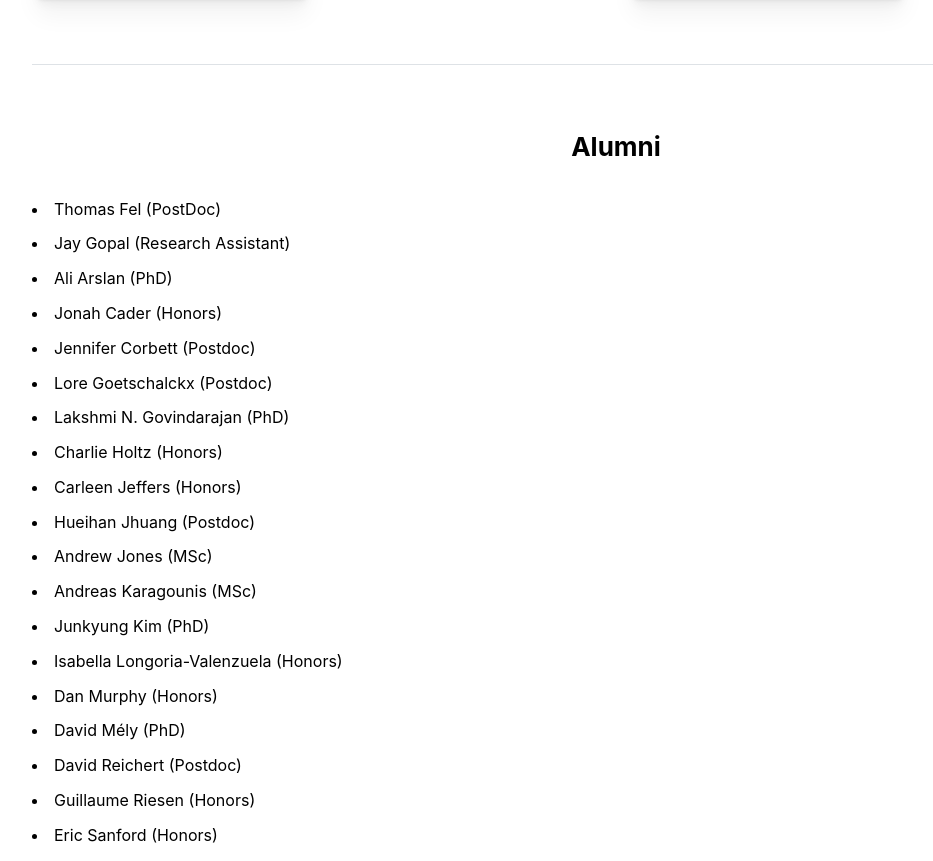
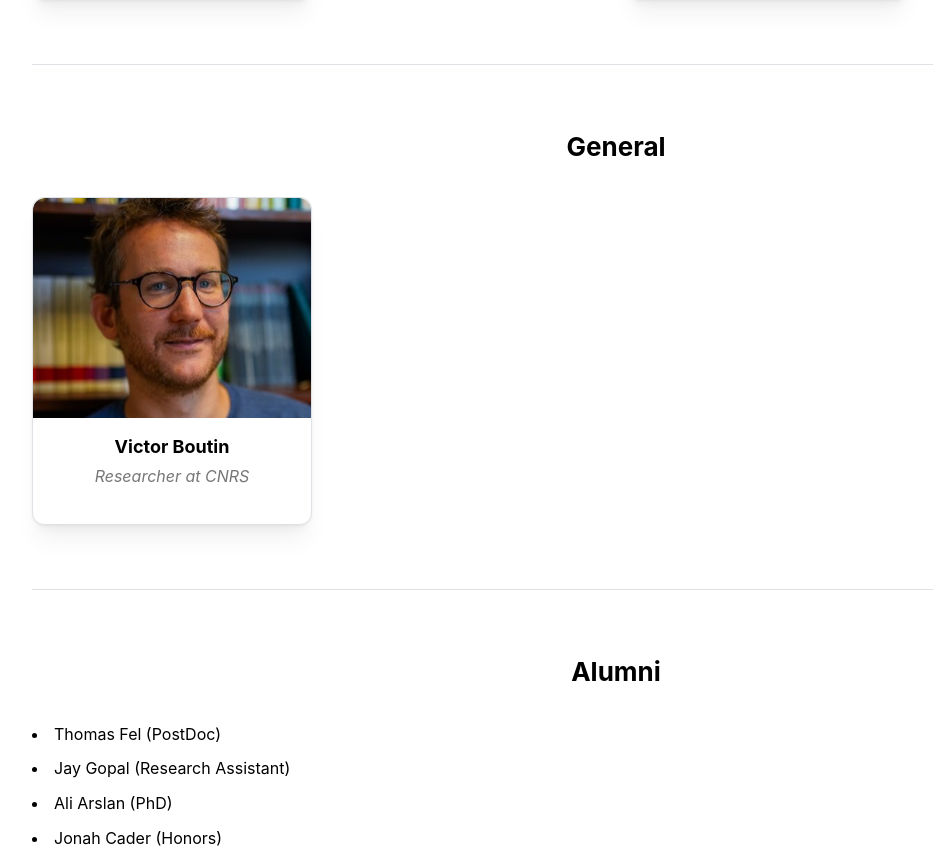
Before and after one commit to serre-lab/Lab-Website, a React (Vite) app: page /people in a window 1280 px wide. Shown: the part 2266-3127 px from the top of the page, without its empty margins (24-957 px from the left). Built offline with nearby package versions, Linux system fonts and the light colour scheme; a web font is replaced by a local one.

Commit message:
feat: added victor to people page

```diff
--- a/src/data/people.json
+++ b/src/data/people.json
@@ -104,6 +104,13 @@
             "university": "Brown",
             "imagePath": "people/vatsala-nema.jpg",
             "description": ""
+        },
+        {
+            "fullName": "Victor Boutin",
+            "title": "Researcher at CNRS",
+            "university": "CNRS and Paul Sabatier university",
+            "imagePath": "people/victor-boutin.jpg",
+            "description": "Victor Boutin is a CNRS researcher working at the intersection of computational neuroscience and AI. He holds a Ph.D. from Aix-Marseille University (2020) and an MSc from École Centrale (2011). His research investigates how the visual cortex learns to generalize from limited data. He combines theoretical modeling, machine learning, and cognitive experiments. His current focus is on building biologically inspired models of human-like generalization."
         }
     ]
 }
--- a/src/pages/People/People.tsx
+++ b/src/pages/People/People.tsx
@@ -24,6 +24,9 @@ export default function People() {
   // Separate Brown and ANITI people
   const brownPeople = sortedPeople.filter((person) => person.university === "Brown");
   const anitiPeople = sortedPeople.filter((person) => person.university === "ANITI");
+  const generalPeople = sortedPeople.filter(
+    (person) => person.university !== "Brown" && person.university !== "ANITI"
+  );
 
   return (
     <div className="people-container">
@@ -71,6 +74,27 @@ export default function People() {
         </>
       )}
 
+      {/* General Section */}
+      {generalPeople.length > 0 && (
+        <>
+          <Divider my="xl" />
+          <Title order={2} className="people-page-title">General</Title>
+          <div className="people-grid">
+            {generalPeople.map((person: any, index: number) => (
+              <Person
+                key={`general-${index}`}
+                fullName={person.fullName}
+                title={person.title}
+                university={person.university}
+                description={person.description}
+                imagePath={person.imagePath}
+                // university will only show in modal
+              />
+            ))}
+          </div>
+        </>
+      )}
+
       {/* Alumni Section */}
       {alumniData.alumni && alumniData.alumni.length > 0 && (
         <>
```
Also changed, not shown: public/people/victor-boutin.jpg (added).
